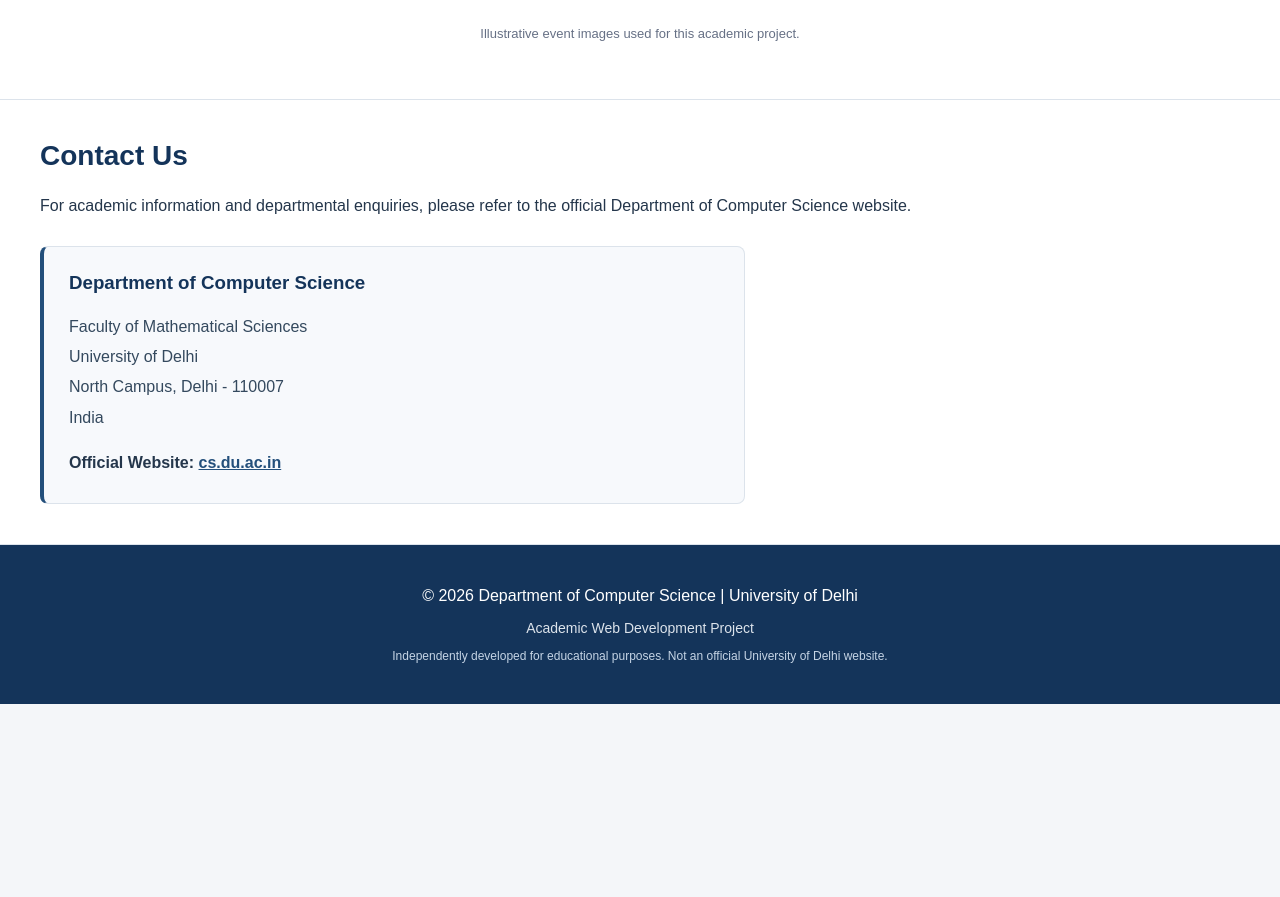
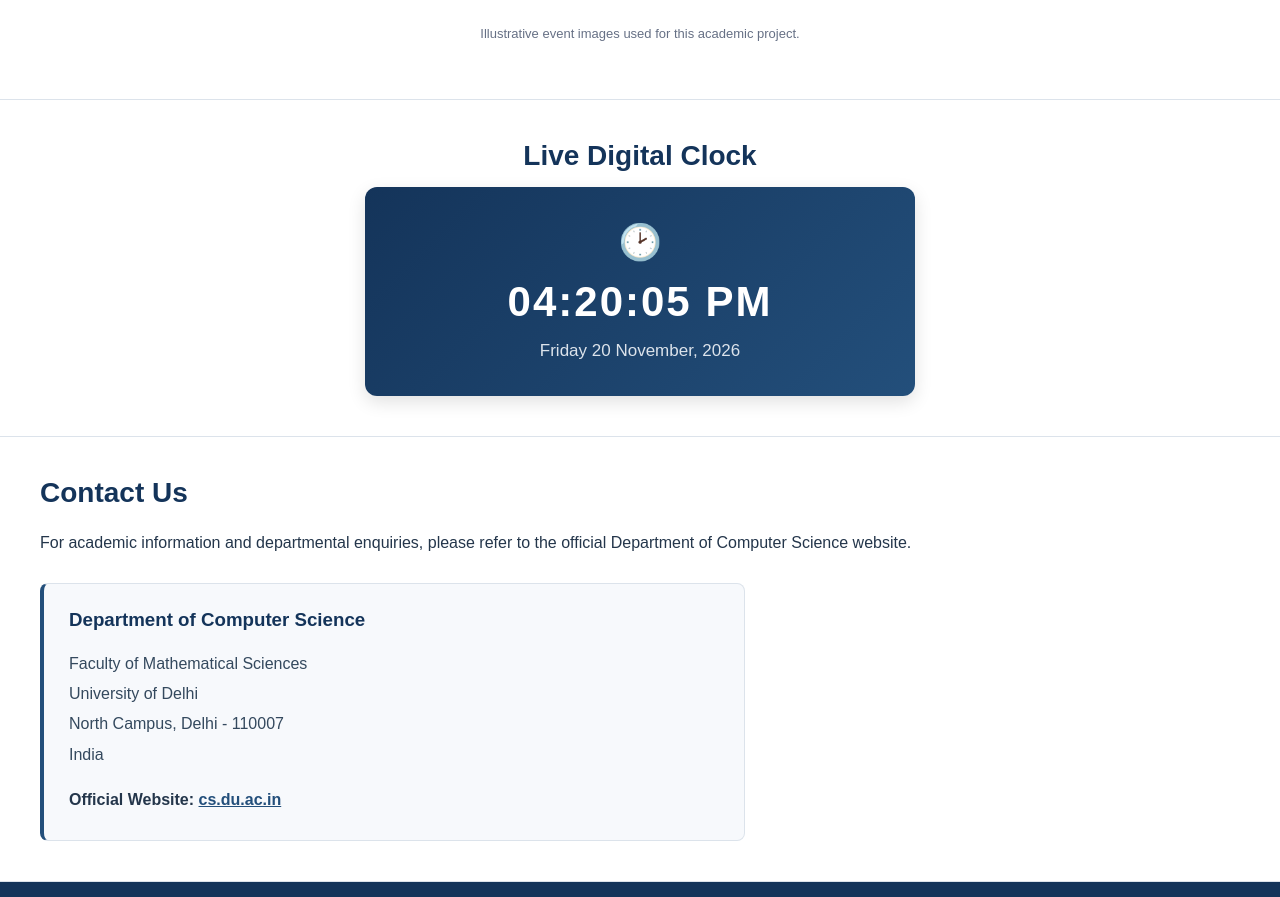
Before and after one commit to Aishwarya9702/du-computer-science-department-website, a plain HTML site: page index.html in a window 1280 px wide. Shown: the part 5089-5986 px from the top of the page. Before the commit the page ends 5793 px from the top, so only its background shows below. Drawn offline with Linux system fonts and the light colour scheme.

Commit message:
Add live digital clock using JavaScript

```diff
--- a/index.html
+++ b/index.html
@@ -758,6 +758,31 @@
 </section>
 
 
+<!-- Practical 16: Digital Clock Section -->
+
+<section id="digital-clock-section" class="clock-section">
+
+    <h2> Live Digital Clock</h2>
+
+    <div class="clock-container">
+
+        <div class="clock-icon" aria-hidden="true">
+            &#128337;
+        </div>
+
+        <time id="digital-clock" class="digital-clock">
+            --:--:-- --
+        </time>
+
+        <p id="current-date" class="current-date">
+            Loading date...
+        </p>
+
+    </div>
+
+</section>
+
+
 
 <!-- Contact Section -->
 
--- a/script.js
+++ b/script.js
@@ -253,3 +253,71 @@ function isValidDOB(dateString) {
         year >= 1900
     );
 }
+
+
+/* ==================================
+   Practical 16: Digital Clock
+================================== */
+
+function updateDigitalClock() {
+
+    const clockElement = document.getElementById(
+        "digital-clock"
+    );
+
+    const dateElement = document.getElementById(
+        "current-date"
+    );
+
+    if (!clockElement || !dateElement) {
+        return;
+    }
+
+    const now = new Date();
+
+    // Get hours, minutes and seconds
+    let hours = now.getHours();
+    const minutes = now.getMinutes();
+    const seconds = now.getSeconds();
+
+    // Determine AM or PM
+    const ampm = hours >= 12 ? "PM" : "AM";
+
+    // Convert 24-hour format to 12-hour format
+    hours = hours % 12 || 12;
+
+    // Add leading zeros
+    const formattedHours = String(hours).padStart(2, "0");
+    const formattedMinutes = String(minutes).padStart(2, "0");
+    const formattedSeconds = String(seconds).padStart(2, "0");
+
+    // Display time
+    const currentTime =
+        `${formattedHours}:${formattedMinutes}:${formattedSeconds} ${ampm}`;
+
+    clockElement.textContent = currentTime;
+
+    // Machine-readable time
+    clockElement.dateTime = now.toISOString();
+
+    // Format current date
+    const dateOptions = {
+        weekday: "long",
+        year: "numeric",
+        month: "long",
+        day: "numeric"
+    };
+
+    dateElement.textContent = now.toLocaleDateString(
+        "en-IN",
+        dateOptions
+    );
+}
+
+// Display immediately when page loads
+updateDigitalClock();
+
+// Update every second
+if (document.getElementById("digital-clock")) {
+    setInterval(updateDigitalClock, 1000);
+}
--- a/style.css
+++ b/style.css
@@ -1379,3 +1379,91 @@ main h2 {
 .alumni-form textarea:invalid {
     border-color: #cbd5e1;
 }
+
+
+/* ==================================
+   Digital Clock Section
+================================== */
+
+.clock-section {
+    background-color: #ffffff;
+    padding: 40px;
+    border-bottom: 1px solid #dce3eb;
+    text-align: center;
+}
+
+.clock-section h2 {
+    color: #14345A;
+    font-size: 28px;
+    margin-bottom: 15px;
+}
+
+.clock-section > p {
+    color: #34495e;
+    font-size: 16px;
+    line-height: 1.8;
+    margin-bottom: 25px;
+}
+
+/* Clock Container */
+
+.clock-container {
+    max-width: 500px;
+    margin: 0 auto;
+    padding: 35px 25px;
+    background: linear-gradient(
+        135deg,
+        #14345A,
+        #234F7B
+    );
+    border-radius: 12px;
+    box-shadow: 0 6px 18px rgba(0, 0, 0, 0.12);
+}
+
+/* Clock Icon */
+
+.clock-icon {
+    font-size: 35px;
+    margin-bottom: 15px;
+}
+
+/* Digital Time */
+
+.digital-clock {
+    display: block;
+    color: #ffffff;
+    font-size: 42px;
+    font-weight: 700;
+    letter-spacing: 2px;
+    font-variant-numeric: tabular-nums;
+    margin-bottom: 15px;
+}
+
+/* Date */
+
+.clock-container .current-date {
+    color: #dce3eb;
+    font-size: 17px;
+    margin: 0;
+}
+
+/* Responsive Design */
+
+@media (max-width: 600px) {
+    .clock-section {
+        padding: 25px 20px;
+    }
+
+    .clock-container {
+        padding: 30px 15px;
+    }
+
+    .digital-clock {
+        font-size: 28px;
+        letter-spacing: 1px;
+    }
+
+    .clock-container .current-date {
+        font-size: 15px;
+    }
+}
```
